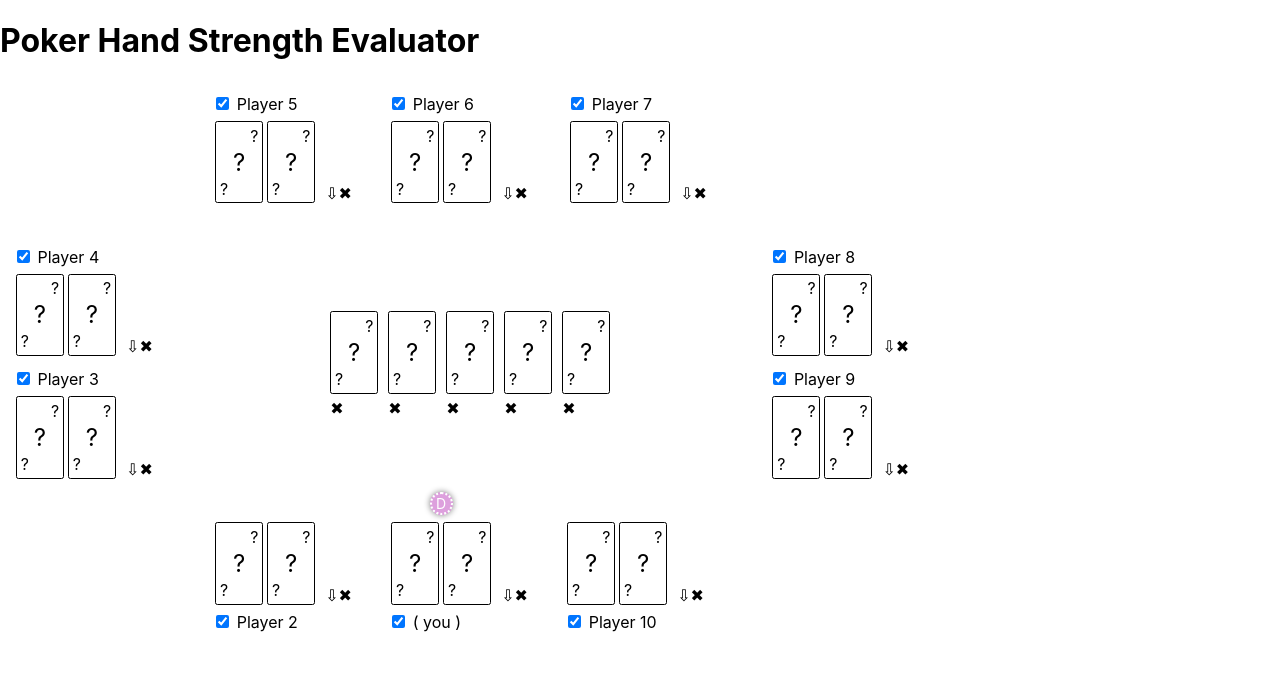
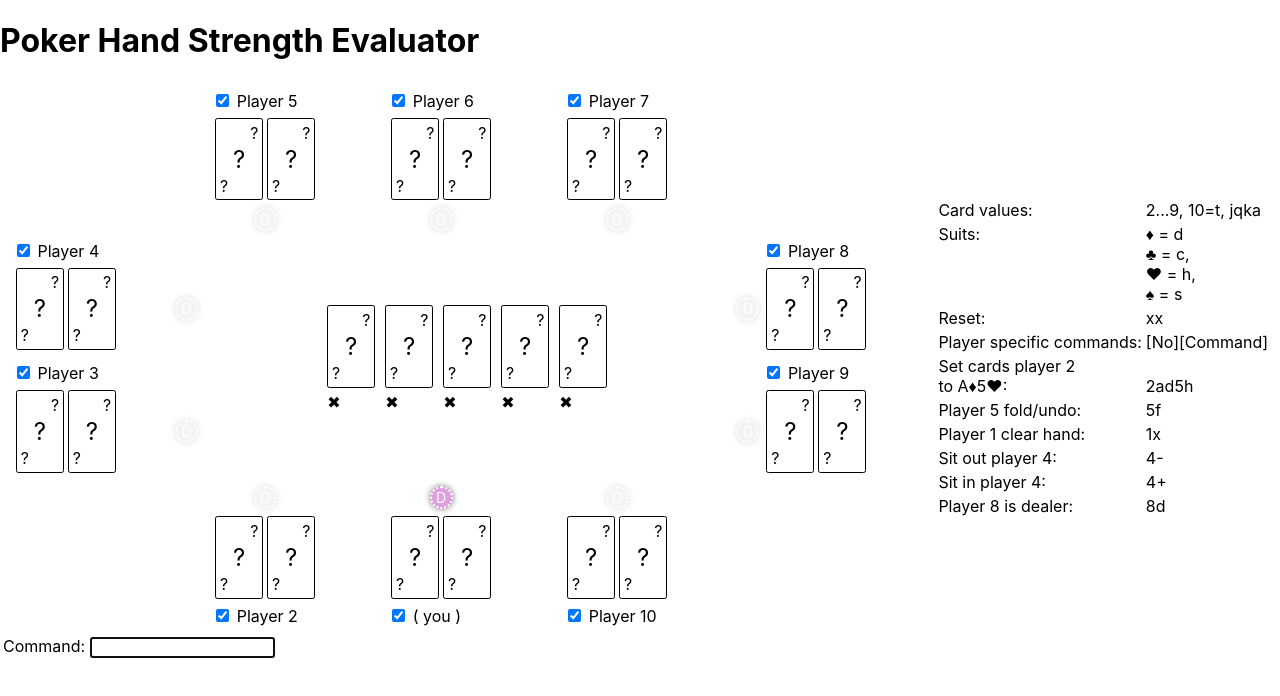
Before and after one commit to stud0709/pkr-eval, a React (Create React App) app: page / in a window 1280 px wide. Shown: the top 696 px of the page. Built offline with nearby package versions, Linux system fonts and the light colour scheme.

Commit message:
ui under construction

```diff
--- a/src/App.css
+++ b/src/App.css
@@ -6,8 +6,17 @@ h1 {
   font-size: 4vmin;
 }
 
+/*
 .main_tbl {
   width: 100%;
+}*/
+
+.usage td{
+  vertical-align: top;
+}
+
+.usage2{
+  vertical-align: bottom !important;
 }
 
 .card_suit_top {
@@ -33,10 +42,9 @@ h1 {
   border: 1px solid black;
   border-radius: .3vmin;
   padding: .1vmin;
-  /*background-color: gray;*/
 }
 
-.fold{
+.fold {
   opacity: 33%;
 }
 
@@ -44,12 +52,29 @@ h1 {
   visibility: hidden;
 }
 
+.dealer_button_off {
+  visibility: visible !important;
+  width: 1.5vw;
+  height: 1.5vw;
+  border-radius: 50%;
+  border: .2vw dotted white;
+  background-color: lightgray;
+  color: white;
+  display: flex;
+  justify-content: center;
+  align-items: center;
+  font-size: 1.1vw;
+  box-shadow: 0vw 0vw .5vw gray;
+  opacity: 25%;
+  cursor: default;
+}
+
 .chances {
   width: 6vmin;
   vertical-align: bottom;
 }
 
-.dealer_button {
+.dealer_button, .dealer_button_off:hover {
   width: 1.5vw;
   height: 1.5vw;
   border-radius: 50%;
@@ -61,4 +86,22 @@ h1 {
   align-items: center;
   font-size: 1.1vw;
   box-shadow: 0vw 0vw .5vw gray;
+  cursor: default;
 }
+
+.dealer_button_off:hover{
+  opacity: 50%;
+}
+
+.toolbar_button:hover {
+  text-shadow: 0vw 0vw .5vw black;
+  cursor: default;
+}
+
+.toolbar_button, .toolbar_button:hover{
+  font-size: 3vmin;
+}
+
+abbr[title]{
+  text-decoration: none;
+}
--- a/src/App.js
+++ b/src/App.js
@@ -2,7 +2,8 @@
 import './App.css';
 import Table from './table.js';
 import React from 'react';
-import { unknownHand, stateReducer } from './stateManagement.js';
+import { unknownHand, stateReducer, cmdUserEntry } from './stateManagement.js';
+import { suits, suitSymbols } from './pkrlib.js';
 
 function App() {
   //table state (will be modified by the reducer)
@@ -13,32 +14,73 @@ function App() {
         cards: unknownHand,
         playerName: undefined,
         active: undefined,
-        dealer: undefined
+        dealer: i === 0
       };
     }
     return ts;
   }, []);
 
   const strengthData = React.useRef(Array(10));
+  const [tableState, actionPerformed] = React.useReducer(stateReducer, ts);
+  const inputRef = React.useRef(null);
 
-  const [tableState, actionPerformed] = React.useReducer(stateReducer, ts);
+  const handleKeyDown = (e) => {
+    if (e.key === 'Enter') {
+      actionPerformed(cmdUserEntry(e.target.value));
+      inputRef.current.value = '';
+    }
+  };
 
-  /** Calculate hand strength if table state has changed */
-  React.useEffect(() => {
-    //TODO
-  }, [tableState]);
+  React.useEffect(() => inputRef.current.focus());
 
   return (
-    <div class="app">
+    <div className="app">
       <header>
         <h1>Poker Hand Strength Evaluator</h1>
       </header>
-      <table class="main_tbl">
+      <table className="main_tbl">
         <tbody>
           <tr>
             <td>
               <Table tableState={tableState} strengthData={strengthData.current} actionHandler={actionPerformed} />
             </td>
+            <td>
+              <table className="usage"><tbody>
+                <tr><td>Card values:</td><td>2...9, 10=t, jqka</td></tr>
+                <tr><td>Suits:</td><td>{suitSymbols[0]} = {suits[0]}
+                  <br />{suitSymbols[1]} = {suits[1]},
+                  <br />{suitSymbols[2]} = {suits[2]},
+                  <br />{suitSymbols[3]} = {suits[3]}</td>
+                </tr>
+                <tr>
+                  <td>Reset:</td><td>xx</td>
+                </tr>
+                <tr>
+                  <td>Player specific commands:</td><td>[No][Command]</td>
+                </tr>
+                <tr>
+                  <td>Set cards player 2<br />to&nbsp;A{suitSymbols[0]}5{suitSymbols[2]}:</td><td className="usage2">2a{suits[0]}5{suits[2]}</td>
+                </tr>
+                <tr>
+                  <td>Player 5 fold/undo:</td><td>5f</td>
+                </tr>
+                <tr>
+                  <td>Player 1 clear hand:</td><td>1x</td>
+                </tr>
+                <tr>
+                  <td>Sit out player 4:</td><td>4-</td>
+                </tr>
+                <tr>
+                  <td>Sit in player 4:</td><td>4+</td>
+                </tr>
+                <tr>
+                  <td>Player 8 is dealer:</td><td>8d</td>
+                </tr>
+              </tbody></table>
+            </td>
+          </tr>
+          <tr>
+            <td>Command:&nbsp;<input type="text" onKeyUp={handleKeyDown} ref={inputRef} /></td>
           </tr>
         </tbody>
       </table>
--- a/src/card.js
+++ b/src/card.js
@@ -2,11 +2,11 @@
 /** A visual card representation */
 const Card = ({ value, suit, fold }) => {
   return (<>
-    <table class={'card' + (fold ? ' fold' : '')}>
+    <table className={'card' + (fold ? ' fold' : '')}>
       <tbody>
-        <tr><td class="card_suit_top">{suit || '?'}</td></tr>
-        <tr><td class="card_value">{value || '?'}</td></tr>
-        <tr><td class="card_suit_bottom">{suit || '?'}</td></tr>
+        <tr><td className="card_suit_top">{suit || '?'}</td></tr>
+        <tr><td className="card_value">{value || '?'}</td></tr>
+        <tr><td className="card_suit_bottom">{suit || '?'}</td></tr>
       </tbody>
     </table>
   </>);
--- a/src/player.js
+++ b/src/player.js
@@ -1,24 +1,46 @@
 import Hand from './hand.js';
+import { cmdActive, cmdResetSingle, cmdFold, cmdDealer } from './stateManagement.js';
+import { unknownHand } from './stateManagement.js';
 
-const Player = ({ cards, playerName, active, orientation, percent, odds, dealer, fold }) => {
+const nf = new Intl.NumberFormat(navigator.language, { maximumFractionDigits: 1 });
+
+const Player = ({ orientation, actionHandler, playerNo, players, strengthData }) => {
+    const cards = players?.[playerNo]?.cards || unknownHand;
+    const playerName = players?.[playerNo]?.playerName || (playerNo ? `Player ${playerNo + 1}` : '( you )');
+    const active = players?.[playerNo]?.active === undefined ? 1 : players[playerNo].active;
+    const dealer = players?.[playerNo]?.dealer;
+    const fold = players?.[playerNo]?.fold;
+    const percent = strengthData[playerNo] && nf.format(strengthData[playerNo] * 100);
+    const odds = strengthData[playerNo] > 0 && strengthData < 1 ? nf.format(Math.min(100, (1 / strengthData[playerNo])) - 1) : undefined;
+
     return (
         <>
             <table>
                 <tbody>
                     {orientation === 'top' &&
-                        (<tr><td></td><td><center><div class={'dealer_button' + (dealer ? '' : ' hidden')}>D</div>
+                        (<tr><td></td><td><center>
+                            <div className={'dealer_button' + (dealer ? '' : '_off')}
+                                onClick={() => actionHandler(cmdDealer(playerNo))}>D</div>
                         </center></td></tr>)}
                     {orientation !== 'top' && (
                         <tr>
                             <td></td>
-                            <td><input type="checkbox" checked={active ? true : false} />&nbsp;{playerName}</td>
+                            <td>
+                                <input type="checkbox"
+                                    checked={active ? true : false}
+                                    title="Sit in/out"
+                                    onChange={event => actionHandler(cmdActive(playerNo, event.target.checked))}
+                                />
+                                &nbsp;{playerName}
+                            </td>
                         </tr>)}
                     <tr>
                         <td>
-                            {orientation === 'left' && (<div class={'dealer_button' + (dealer ? '' : ' hidden')}>D</div>)}
+                            {orientation === 'left' && (<div className={'dealer_button' + (dealer ? '' : '_off')}
+                                onClick={() => actionHandler(cmdDealer(playerNo))}>D</div>)}
                         </td>
                         <td><Hand cards={cards} fold={fold} /></td>
-                        <td class="chances">
+                        <td className="chances">
                             <table><tbody>
                                 <tr>
                                     <td>{percent ? `${percent}%` : (<>&nbsp;</>)}</td>
@@ -27,20 +49,43 @@ const Player = ({ cards, playerName, active, orientation, percent, odds, dealer,
                                     <td>{odds ? (<>{odds}<small>:1</small></>) : (<>&nbsp;</>)}</td>
                                 </tr>
                                 <tr>
-                                    <td><span>{'\u21e9'}</span><span>{'\u2716'}</span></td>
+                                    <td>
+                                        <abbr
+                                            //fold
+                                            className={'toolbar_button' + (cards?.[0]?.readableValue && active ? '' : ' hidden')}
+                                            onClick={() => actionHandler(cmdFold(playerNo))}
+                                            title={fold ? 'Undo fold' : 'Fold'} >
+                                            {fold ? '\u21ea' : '\u21e9'}
+                                        </abbr>
+                                        <abbr
+                                            //reset cards
+                                            className={'toolbar_button' + (cards?.[0]?.readableValue ? '' : ' hidden')}
+                                            onClick={() => actionHandler(cmdResetSingle(playerNo))}
+                                            title="Reset hand">
+                                            {'\u2716'}
+                                        </abbr>
+                                    </td>
                                 </tr>
                             </tbody></table>
                         </td>
-                        <td>{orientation === 'right' && (<div class={'dealer_button' + (dealer ? '' : ' hidden')}>D</div>)}</td>
+                        <td>{orientation === 'right' && (<div className={'dealer_button' + (dealer ? '' : '_off')}
+                            onClick={() => actionHandler(cmdDealer(playerNo))}>D</div>)}</td>
                     </tr>
                     {orientation === 'top' && (
                         <tr>
                             <td></td>
-                            <td><input type="checkbox" checked={active ? true : false} />&nbsp;{playerName}</td>
+                            <td>
+                                <input type="checkbox"
+                                    checked={active ? true : false}
+                                    title="Sit in/out"
+                                    onChange={(event) => actionHandler(cmdActive(playerNo, event.target.checked))}
+                                />
+                                &nbsp;{playerName}</td>
                         </tr>)}
                     {orientation === 'bottom' &&
                         (<tr><td></td><td><center>
-                            <div class={'dealer_button' + (dealer ? '' : ' hidden')}>D</div>
+                            <div className={'dealer_button' + (dealer ? '' : '_off')}
+                                onClick={() => actionHandler(cmdDealer(playerNo))}>D</div>
                         </center></td><td></td></tr>)}
                 </tbody>
             </table>
--- a/src/stateManagement.js
+++ b/src/stateManagement.js
@@ -12,6 +12,8 @@ const TYPE_CMD = 'cmd',
     CMD_SIT_IN = '+';
 
 const stateReducer = (state, action) => {
+    console.log(JSON.stringify(action));
+
     switch (action.type) {
         case TYPE_CMD:
             switch (action.params) {
@@ -21,27 +23,28 @@ const stateReducer = (state, action) => {
                 default:
                     //pos. 1 is player number
                     let playerNo = action.params[0];
-                    let command = action.params.slice(1);
-                    switch (command) {
+                    let commandArr = action.params.slice(1);
+
+                    switch (commandArr[0]) {
                         case CMD_FOLD:
-                            fold(state, playerNo);
+                            fold(state, playerNo - 1, commandArr[1]);
                             break;
                         case CMD_DEALER:
-                            dealer(state, playerNo);
+                            dealer(state, playerNo - 1);
                             break;
                         case CMD_RESET_SINGLE:
-                            reset(state, playerNo);
+                            reset(state, playerNo - 1);
                             break;
                         case CMD_SIT_OUT:
                         case CMD_SIT_IN:
-                            setActive(state, playerNo, command === '+');
+                            setActive(state, playerNo - 1, commandArr[0] === '+');
                             break;
                         default:
                             //check if it is a card assignment
-                            if (/^([23456789tjqka][dchs]){2}/.test()) {
-                                setCards(state, playerNo, command);
+                            if (/^([23456789tjqka][dchs]){2}/.test(action.params.substring(1))) {
+                                setCards(state, playerNo - 1, action.params.substring(1));
                             } else {
-                                throw new Error(`invalid action: ${action}`);
+                                throw new Error(`invalid action: ${JSON.stringify(action)}`);
                             }
                     }
             }
@@ -49,10 +52,21 @@ const stateReducer = (state, action) => {
         case TYPE_GUI:
             break;
         default:
-            throw new Error(`invalid action: ${action}`);
+            throw new Error(`invalid action: ${JSON.stringify(action)}`);
 
     }
+
+    console.log(JSON.stringify(state));
+
+    return Object.assign({}, state);
 };
+
+
+const cmdActive = (playerNo, value) => { return { type: TYPE_CMD, params: [playerNo + 1, value ? CMD_SIT_IN : CMD_SIT_OUT] } };
+const cmdResetSingle = (playerNo) => { return { type: TYPE_CMD, params: [playerNo + 1, CMD_RESET_SINGLE] } };
+const cmdFold = (playerNo, value) => { return { type: TYPE_CMD, params: [playerNo + 1, CMD_FOLD] } };
+const cmdDealer = (playerNo) => { return { type: TYPE_CMD, params: [playerNo + 1, CMD_DEALER] } };
+const cmdUserEntry = (entry) => { return { type: TYPE_CMD, params: entry } };
 
 const reset = (state, playerNo) => {
     state.players.forEach((p, i) => {
@@ -63,21 +77,22 @@ const reset = (state, playerNo) => {
 };
 
 const fold = (state, playerNo) => {
-    state.players[playerNo].fold = 1;
+    state.players[playerNo].fold = !state.players[playerNo].fold;
 };
 
 const dealer = (state, playerNo) => {
-    state.players[playerNo].dealer = 1;
+    state.players.forEach((p, i) => p.dealer = i === Number(playerNo));
 };
 
 const setActive = (state, playerNo, value) => {
     state.players[playerNo].active = value;
+    if (!state.players[playerNo].fold) fold(state, playerNo);
 };
 
 const setCards = (state, playerNo, command) => {
-    let vs1 = [...command].slice(0, 2);
-    let vs2 = [...command].slice(2, 4);
+    let vs1 = command.substring(0, 2);
+    let vs2 = command.substring(2, 4);
     state.players[playerNo].cards = [Card(vs1), Card(vs2)];
 };
 
-export { unknownHand, stateReducer };
+export { unknownHand, stateReducer, cmdActive, cmdResetSingle, cmdFold, cmdDealer, cmdUserEntry };
--- a/src/table.js
+++ b/src/table.js
@@ -1,29 +1,14 @@
 import Card from './card.js';
 import Player from './player.js';
-import { unknownHand } from './stateManagement.js';
+import React from 'react';
 
-const nf = new Intl.NumberFormat(navigator.language, { maximumFractionDigits: 1 });
+const Table = ({ tableState, strengthData, actionHandler }) => {
+    /** Calculate hand strength if table state has changed */
+    React.useEffect(() => {
+        //TODO
+    }, [tableState]);
 
-const Table = ({ tableState: { players, communityCards }, strengthData, actionHandler }) => {
-    /** Set Player component to a specific player data
- *
- * @param {*} players Default dealer button position: 0
- * @param {*} i
- * @param {*} orientation
- * @returns Preconfigured component
- */
-    const setPlayer = (players, i, orientation) => {
-        return (
-            <Player orientation={orientation}
-                cards={players?.[i]?.cards || unknownHand}
-                playerName={players?.[i]?.playerName || (i ? `Player ${i + 1}` : '( you )')}
-                active={players?.[i]?.active || 1}
-                dealer={players?.[i]?.dealer || !i}
-                fold={players?.[i]?.fold}
-                percent={strengthData[i] && nf.format(strengthData[i] * 100)}
-                odds={strengthData[i] > 0 && strengthData < 1 ? nf.format(Math.min(100, (1 / strengthData[i])) - 1) : undefined} />
-        );
-    }
+    const { players, communityCards } = tableState;
 
     return (
         <>
@@ -31,22 +16,49 @@ const Table = ({ tableState: { players, communityCards }, strengthData, actionHa
                 <tbody>
                     <tr>
                         <td></td>
-                        <td>{setPlayer(players, 4, 'bottom')}</td>
-                        <td>{setPlayer(players, 5, 'bottom')}</td>
-                        <td><td>{setPlayer(players, 6, 'bottom')}</td></td>
+                        <td><Player
+                            orientation="bottom"
+                            actionHandler={actionHandler}
+                            playerNo={4}
+                            players={players}
+                            strengthData={strengthData} />
+                        </td>
+                        <td><Player
+                            orientation="bottom"
+                            actionHandler={actionHandler}
+                            playerNo={5}
+                            players={players}
+                            strengthData={strengthData} />
+                        </td>
+                        <td><Player
+                            orientation="bottom"
+                            actionHandler={actionHandler}
+                            playerNo={6}
+                            players={players}
+                            strengthData={strengthData} />
+                        </td>
                         <td></td>
                     </tr>
                     <tr>
-                        <td>{setPlayer(players, 3, 'right')}</td>
+                        <td><Player
+                            orientation="right"
+                            actionHandler={actionHandler}
+                            playerNo={3}
+                            players={players}
+                            strengthData={strengthData} />
+                        </td>
                         <td colSpan="3" rowSpan="2">
                             <center>
-                                <table class="community"><tbody>
+                                <table className="community"><tbody>
                                     <tr>
                                         {[0, 1, 2, 3, 4].map(i =>
-                                        (<td><table><tbody>
+                                        (<td key={`Card${i}`}><table><tbody>
                                             <tr>
                                                 <td>
-                                                    <Card value={communityCards?.[i]?.readableValue} suit={communityCards?.[i]?.suitSymbol} />
+                                                    <Card
+                                                        value={communityCards?.[i]?.readableValue}
+                                                        suit={communityCards?.[i]?.suitSymbol}
+                                                    />
                                                 </td>
                                             </tr>
                                             <tr><td><span>{'\u2716'}</span></td></tr>
@@ -56,17 +68,53 @@ const Table = ({ tableState: { players, communityCards }, strengthData, actionHa
                                 </tbody></table>
                             </center>
                         </td>
-                        <td>{setPlayer(players, 7, 'left')}</td>
+                        <td><Player
+                            orientation="left"
+                            actionHandler={actionHandler}
+                            playerNo={7}
+                            players={players}
+                            strengthData={strengthData} />
+                        </td>
                     </tr>
                     <tr>
-                        <td>{setPlayer(players, 2, 'right')}</td>
-                        <td>{setPlayer(players, 8, 'left')}</td>
+                        <td><Player
+                            orientation="right"
+                            actionHandler={actionHandler}
+                            playerNo={2}
+                            players={players}
+                            strengthData={strengthData} />
+                        </td>
+                        <td><Player
+                            orientation="left"
+                            actionHandler={actionHandler}
+                            playerNo={8}
+                            players={players}
+                            strengthData={strengthData} />
+                        </td>
                     </tr>
                     <tr>
                         <td></td>
-                        <td>{setPlayer(players, 1, 'top')}</td>
-                        <td>{setPlayer(players, 0, 'top')}</td>
-                        <td>{setPlayer(players, 9, 'top')}</td>
+                        <td><Player
+                            orientation="top"
+                            actionHandler={actionHandler}
+                            playerNo={1}
+                            players={players}
+                            strengthData={strengthData} />
+                        </td>
+                        <td><Player
+                            orientation="top"
+                            actionHandler={actionHandler}
+                            playerNo={0}
+                            players={players}
+                            strengthData={strengthData} />
+                        </td>
+                        <td><Player
+                            orientation="top"
+                            actionHandler={actionHandler}
+                            playerNo={9}
+                            players={players}
+                            strengthData={strengthData} />
+                        </td>
                         <td></td>
                     </tr>
                 </tbody>
```
Also changed, not shown: src/pkrlib.js (+8 -3 lines).
